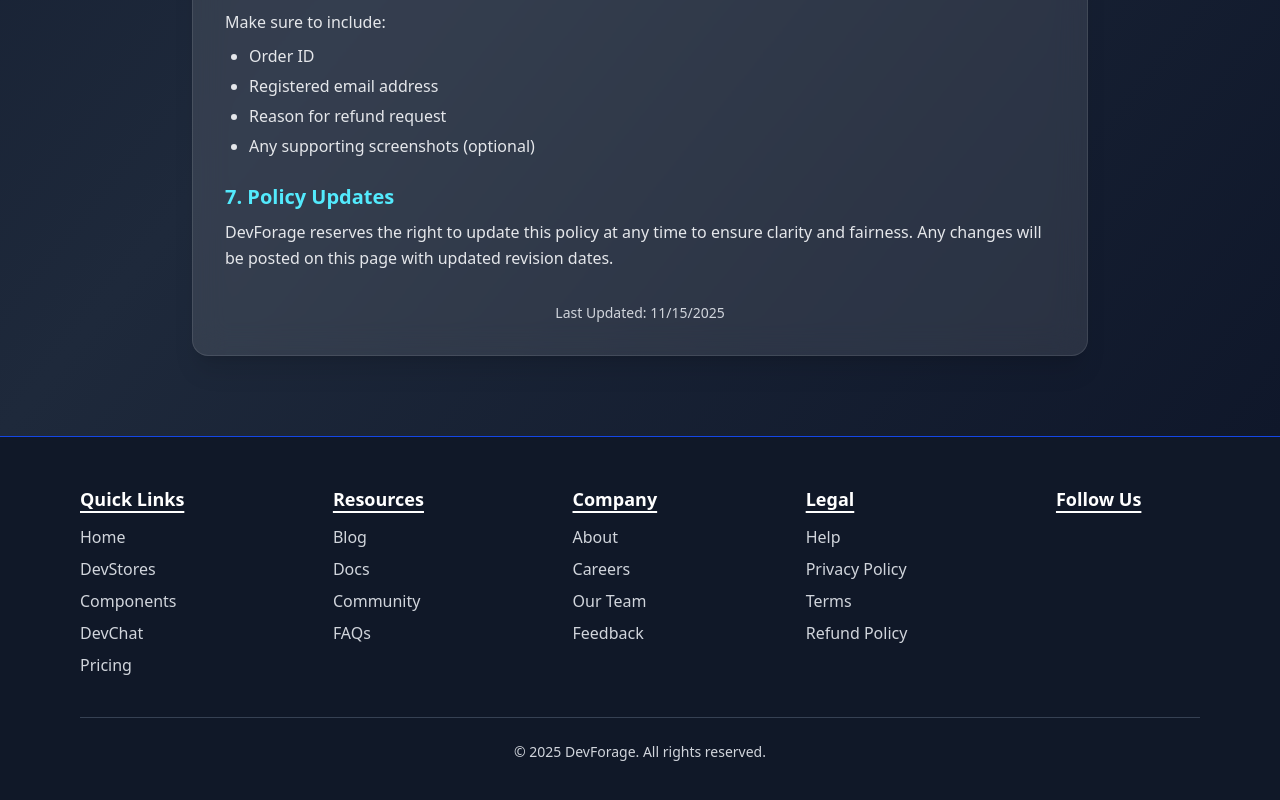
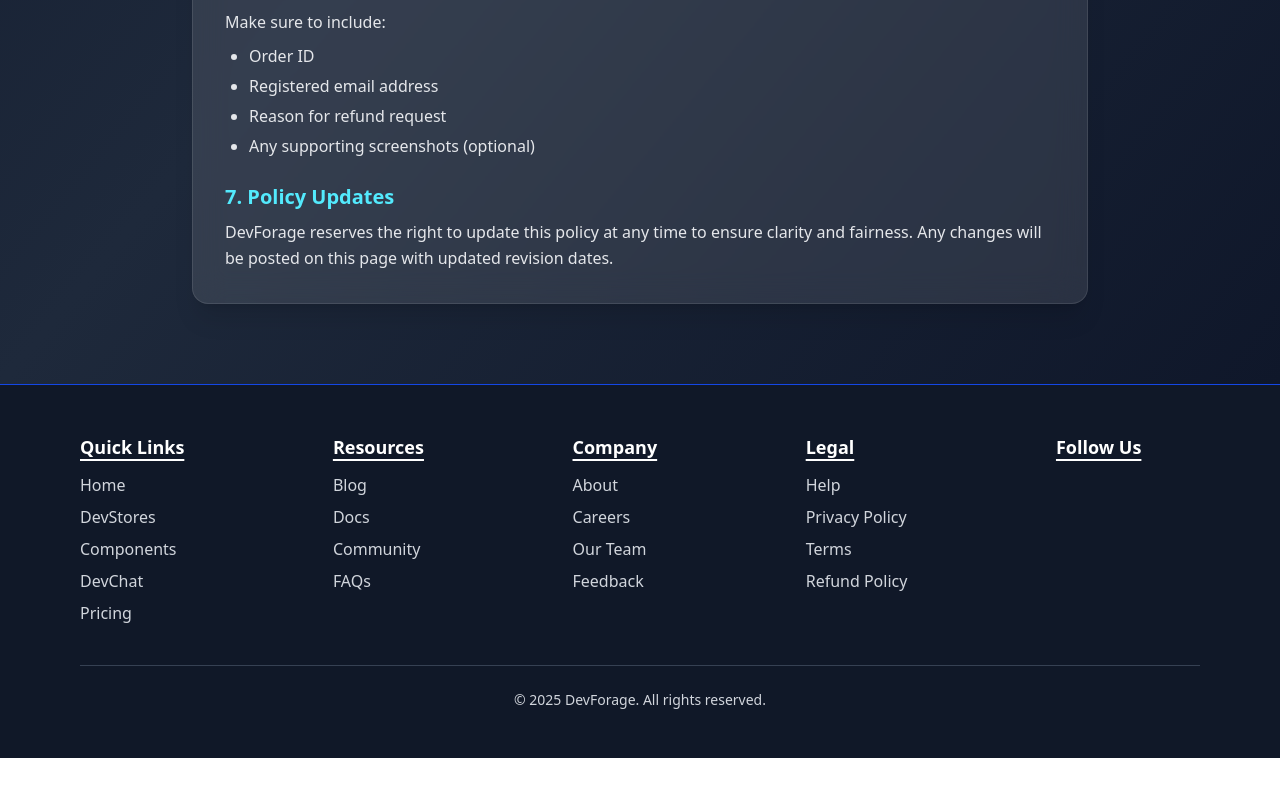
Before and after one commit to raushan-sinha/dev-forage, a React (Vite) app: page /refund-policy in a window 1280 px wide. Shown: the part 1152-1952 px from the top of the page. After the commit the page ends 1910 px from the top, so only its background shows below. Built offline with nearby package versions, Linux system fonts and the light colour scheme; some icons are missing.

Commit message:
Removed Date from the bottom

```diff
--- a/src/pages/RefundPolicy/Refund.jsx
+++ b/src/pages/RefundPolicy/Refund.jsx
@@ -77,10 +77,6 @@ export default function Refund() {
                             DevForage reserves the right to update this policy at any time to ensure clarity and fairness. Any changes will be posted on this page with updated revision dates.
                         </p>
                     </section>
-
-                    <p className="text-center text-gray-300 mt-8 text-sm">
-                        Last Updated: {new Date().toLocaleDateString()}
-                    </p>
                 </div>
             </div>
         </div>
```
